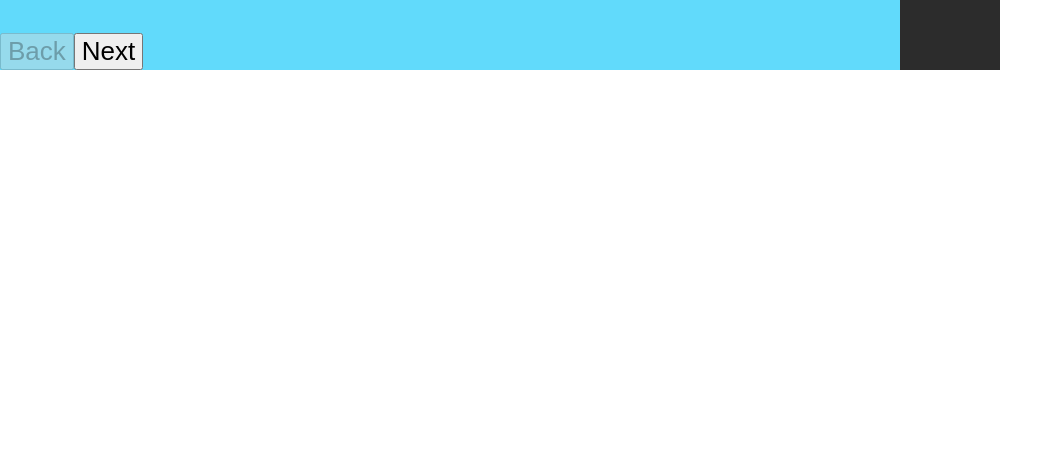
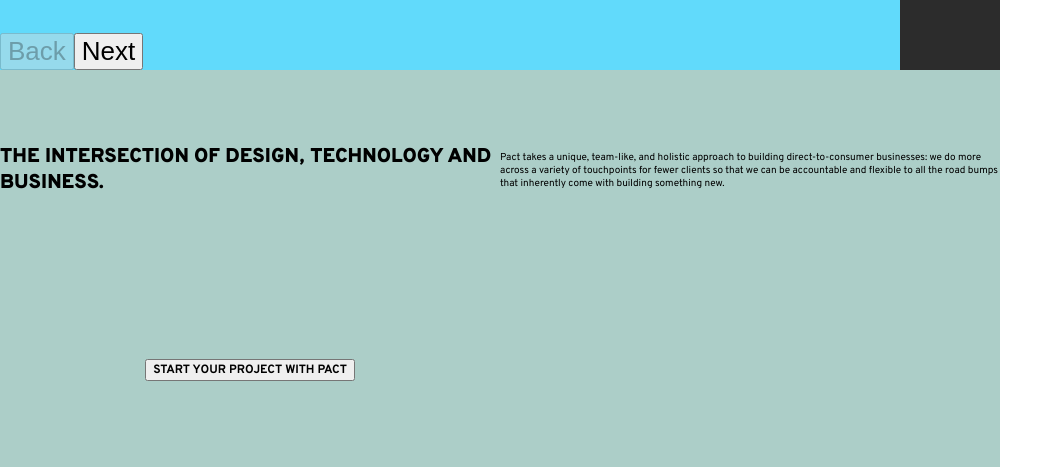
Before and after one commit to chasetepher/chase-dev-test-pact, a React (Vite) app: page / in a window 1280 px wide. Shown: the part 595-1062 px from the top of the page, without its empty margins (0-1063 px from the left). Before the commit the page ends 800 px from the top, so only its background shows below. Built offline with nearby package versions, Linux system fonts and the light colour scheme.

Commit message:
basic layout done, needs further styling

```diff
--- a/src/App.css
+++ b/src/App.css
@@ -96,3 +96,35 @@
   font-weight: 400;
   font-size: 12px;
 }
+
+.footer-blurb {
+  display: grid;
+  grid-template-areas:
+  'intersection about-blurb'
+  'intersection work-button';
+  grid-template-columns: 1fr 1fr;
+  grid-template-rows: 1fr 1fr;
+  align-items: center;
+  justify-items: center;
+  background-color: #ACCEC8;
+  width: auto;
+  height: 400px;
+}
+
+.intersection {
+  font-family: 'Overpass', sans-serif;
+  font-weight: 900;
+  font-size: 20px;
+}
+
+.about-blurb {
+  font-family: 'Overpass', sans-serif;
+  font-weight: 400;
+  font-size: 10px;
+}
+
+.work-button {
+  font-family: 'Overpass', sans-serif;
+  font-weight: 700;
+  font-size: 12px;
+}
--- a/src/App.jsx
+++ b/src/App.jsx
@@ -20,6 +20,16 @@
     <div className='carousel-holder'>
       <Carousel/>
     </div>
+    <div className='footer-blurb'>
+      <p className='intersection'>THE INTERSECTION OF DESIGN, TECHNOLOGY AND BUSINESS.</p>
+      <p className='about-blurb'>Pact takes a unique, team-like, and holistic approach to building direct-to-consumer businesses: we do more across a variety of touchpoints for
+      fewer clients so that we can be accountable and flexible to all the road bumps that inherently come with building something new.</p>
+
+          <button className='work-button' type="button" onClick={() => alert('woah')}>
+            START YOUR PROJECT WITH PACT
+          </button>
+
+    </div>
     </div>
     // </AppContext.Provider>
   )
```
